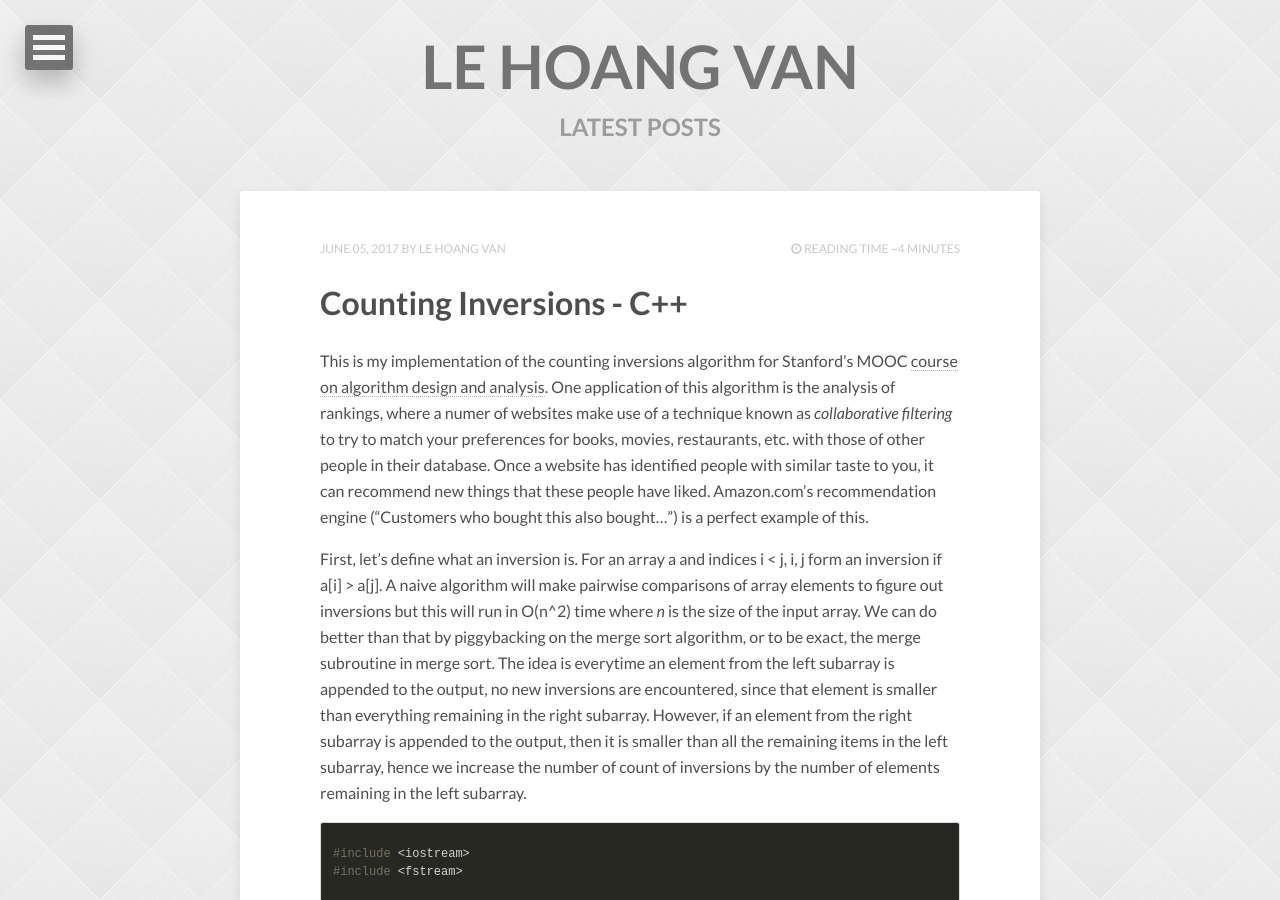
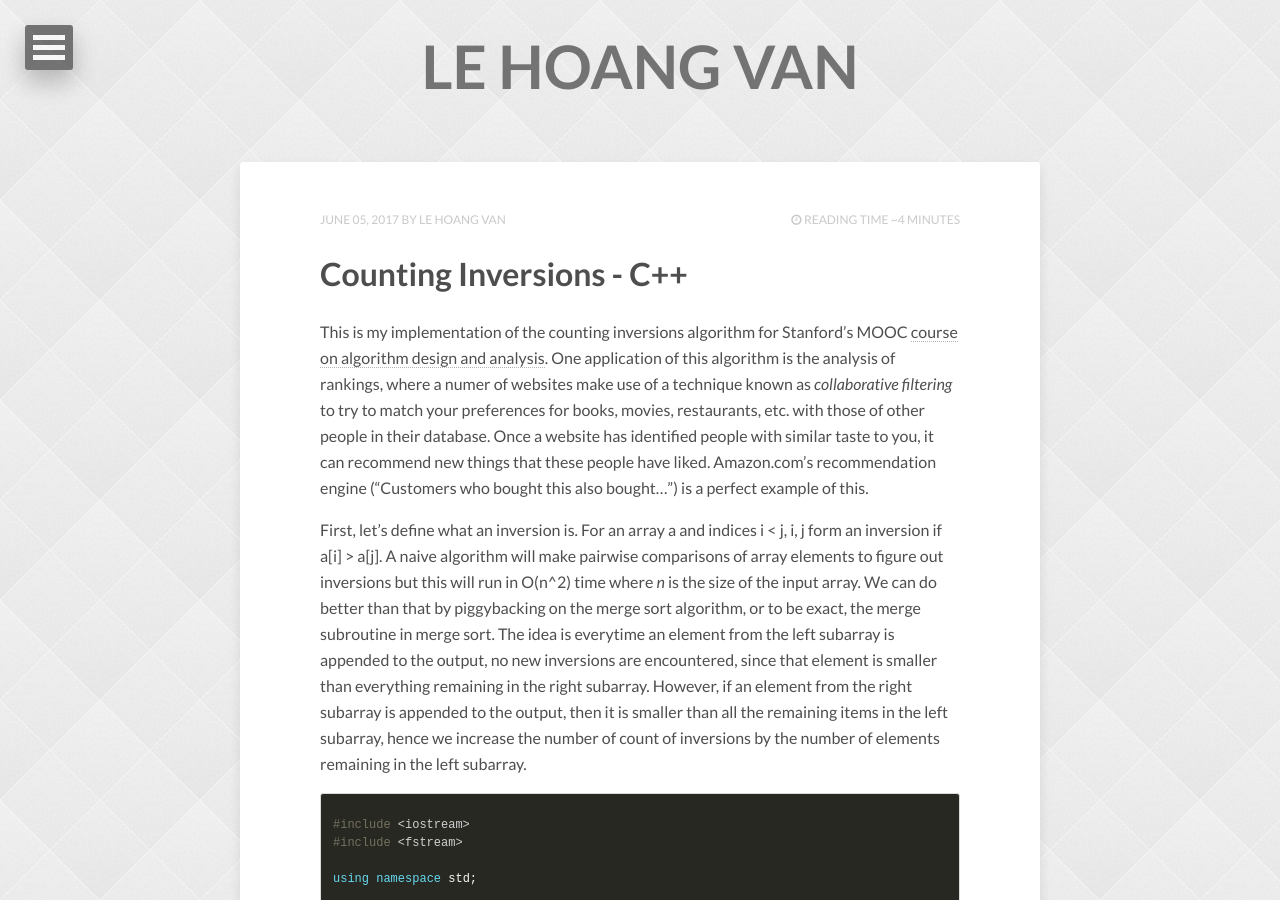
Before and after one commit to drawar/drawar.github.io, a Jekyll site: the page built from index.html, in a window 1280 px wide and 900 px high. Built offline with Jekyll 4.4.1, drawn with Linux system fonts in a browser that asks for light colours; nearby versions of some CDN libraries; the list of posts is cut into pages by our own code.

Commit message:
Update index.html

```diff
--- a/index.html
+++ b/index.html
@@ -1,8 +1,5 @@
 ---
 layout: post-index
-title: Latest Posts
-description: "Describe this nonsense."
-tags: [Jekyll, theme, themes, responsive, blog, modern]
 comments: false
 ---
 
```
